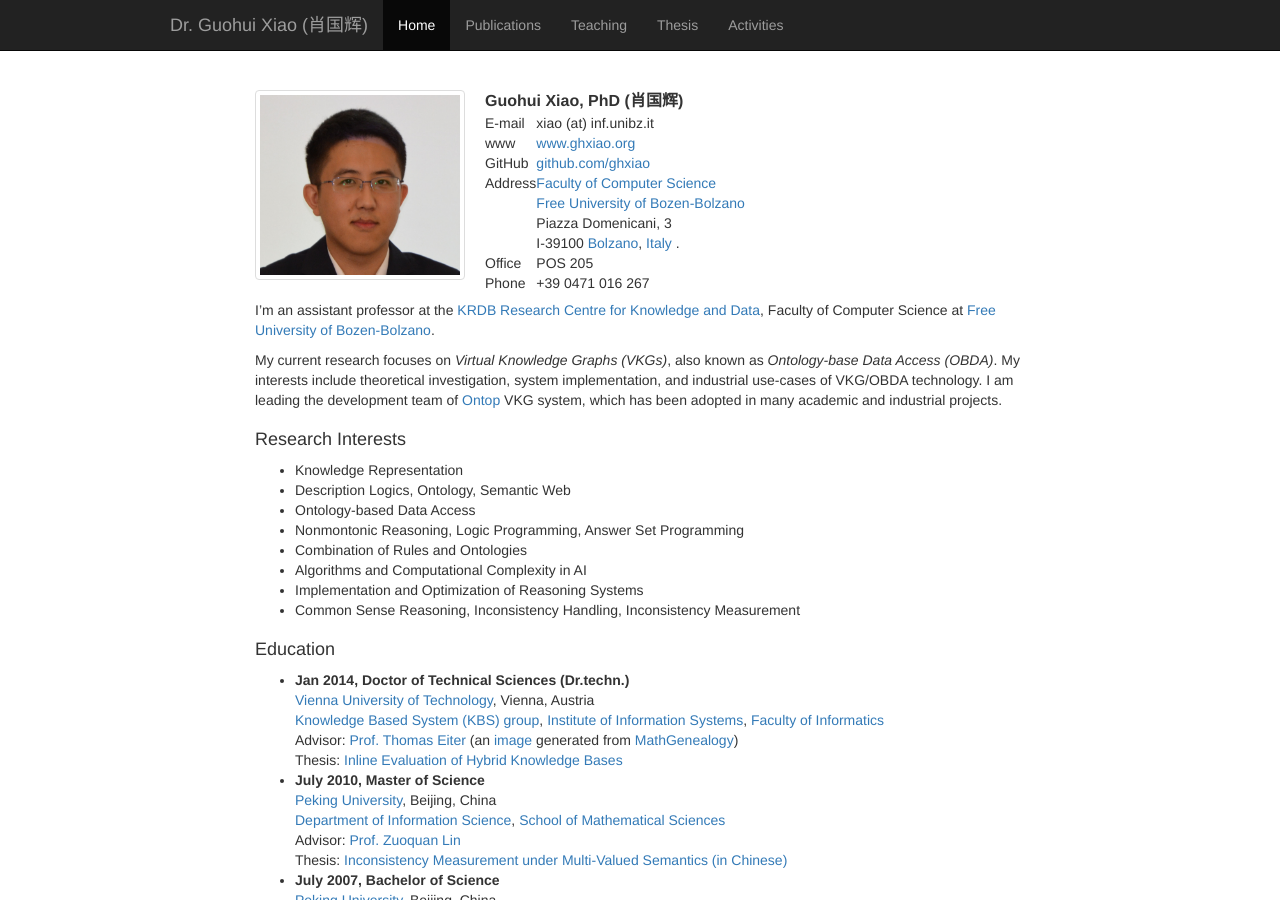
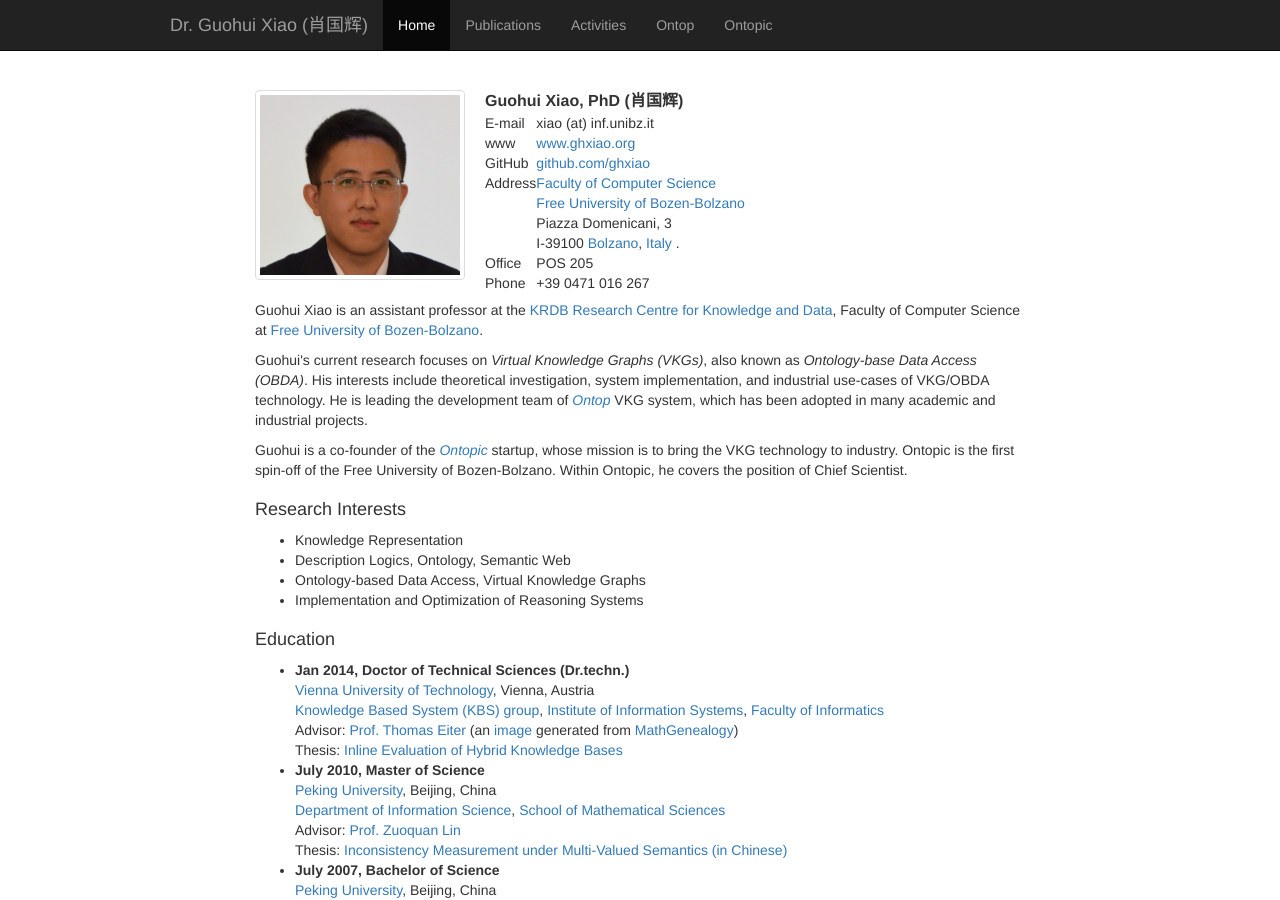
Before and after one commit to ghxiao/ghxiao.github.io, a Jekyll site: the page built from index.html, in a window 1280 px wide and 900 px high. Built offline with Jekyll 4.4.1, drawn with Linux system fonts in a browser that asks for light colours.

```diff
--- a/_includes/pub_body.html
+++ b/_includes/pub_body.html
@@ -31,7 +31,7 @@ href="#x1-6000doc">Thesis</a>
  id="x1-2000"></a>Journal Articles</h4>
 <a
  id="x1-2000doc"></a>
-       <dl class="thebibliography"><dt id="X0-2019-jws" class="thebibliography">
+       <dl class="thebibliography"><dt id="X0-2019-jws-ontop-spatial" class="thebibliography">
   [J1]  </dt><dd
 id="bib-1" class="thebibliography">
        <!--l. 37--><p class="noindent" ><a id="page.1"></a><a
--- a/_layouts/default.html
+++ b/_layouts/default.html
@@ -48,9 +48,11 @@
             <ul class="nav navbar-nav">
                 <li  class='{% if page.slug == "home" %}active{% endif %}' ><a href="/">Home</a></li>
                 <li  class='{% if page.slug == "publications" %}active{% endif %}' ><a href="/publications.html">Publications</a></li>
-                <li  class='{% if page.slug == "teaching" %}active{% endif %}' ><a href="/teaching/index.html">Teaching</a></li>
-                <li  class='{% if page.slug == "thesis" %}active{% endif %}' ><a href="/thesis.html">Thesis</a></li>
+                <!-- <li  class='{% if page.slug == "teaching" %}active{% endif %}' ><a href="/teaching/index.html">Teaching</a></li> -->
+                <!-- <li  class='{% if page.slug == "thesis" %}active{% endif %}' ><a href="/thesis.html">Thesis</a></li> -->
                 <li  class='{% if page.slug == "activities" %}active{% endif %}' ><a href="/activities.html">Activities</a></li>
+                <li  class='{% if page.slug == "Ontopic" %}active{% endif %}' ><a href="https://ontop.inf.unbiz.it">Ontop</a></li>
+                <li  class='{% if page.slug == "Ontopic" %}active{% endif %}' ><a href="https://ontopic.biz">Ontopic</a></li>
                 <!--
                 <li  class='{% if page.slug == "contact" %}active{% endif %}' ><a href="/contact.html">Contact</a></li>
                 -->
--- a/index.html
+++ b/index.html
@@ -59,21 +59,24 @@ slug: home
 </div>
 
 <p>
-    I’m an assistant professor at the <a href="http://www.inf.unibz.it/krdb/"> KRDB Research Centre
+    Guohui Xiao is an assistant professor at the <a href="http://www.inf.unibz.it/krdb/"> KRDB Research Centre
         for Knowledge and Data</a>, Faculty of Computer Science at <a href="http://www.unibz.it/">Free University of
         Bozen-Bolzano</a>.
 </p>
 
 <p>
-    My current research focuses on <em>Virtual Knowledge Graphs (VKGs)</em>, also known as <em>Ontology-base
+    Guohui's current research focuses on <em>Virtual Knowledge Graphs (VKGs)</em>, also known as <em>Ontology-base
         Data Access (OBDA)</em>.
-    My interests include theoretical investigation, system implementation, and industrial use-cases of VKG/OBDA
+    His interests include theoretical investigation, system implementation, and industrial use-cases of VKG/OBDA
     technology.
-    I am leading the development team of
-    <a href="http://ontop.inf.unibz.it">Ontop</a> VKG system, which has been adopted in many academic and industrial
+    He is leading the development team of
+    <a href="http://ontop.inf.unibz.it"><em>Ontop</em></a> VKG system, which has been adopted in many academic and industrial
     projects.
 </p>
 
+<p>
+    Guohui is a co-founder of the <a href="http://ontopic.biz"><em>Ontopic</em></a> startup, whose mission  is to bring the VKG technology to industry. Ontopic is the first spin-off of the Free University of Bozen-Bolzano. Within Ontopic, he covers the position of Chief Scientist.
+</p>
 <!--
 <p>
     I obtained my PhD degree in Vienna University of Technology and my MSc and BSc degrees in Peking University. <br>
@@ -85,12 +88,12 @@ slug: home
     <ul>
         <li>Knowledge Representation</li>
         <li>Description Logics, Ontology, Semantic Web</li>
-        <li>Ontology-based Data Access</li>
-        <li>Nonmontonic Reasoning, Logic Programming, Answer Set Programming</li>
-        <li>Combination of Rules and Ontologies</li>
-        <li>Algorithms and Computational Complexity in AI</li>
+        <li>Ontology-based Data Access, Virtual Knowledge Graphs</li>
+        <!-- <li>Nonmontonic Reasoning, Logic Programming, Answer Set Programming</li> -->
+        <!-- <li>Combination of Rules and Ontologies</li> -->
+        <!-- <li>Algorithms and Computational Complexity in AI</li> -->
         <li>Implementation and Optimization of Reasoning Systems</li>
-        <li>Common Sense Reasoning, Inconsistency Handling, Inconsistency Measurement</li>
+        <!-- <li>Common Sense Reasoning, Inconsistency Handling, Inconsistency Measurement</li> -->
     </ul>
 </div>
 
```
Also changed, not shown: _includes/xiao.bib (+7 -6 lines), README.md, images/ontop.png (added), images/ontopic.png (added), 1 other file.
